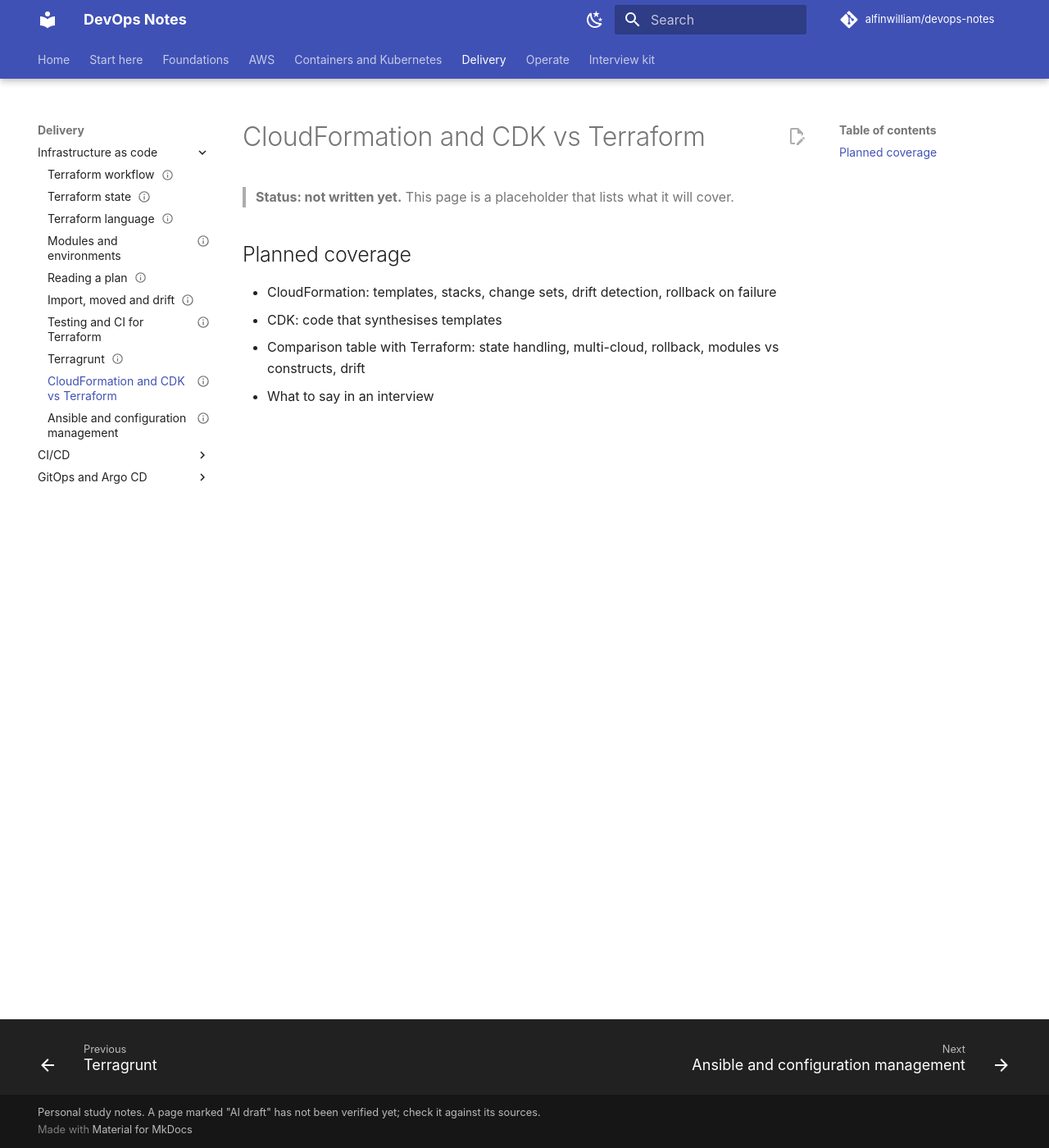
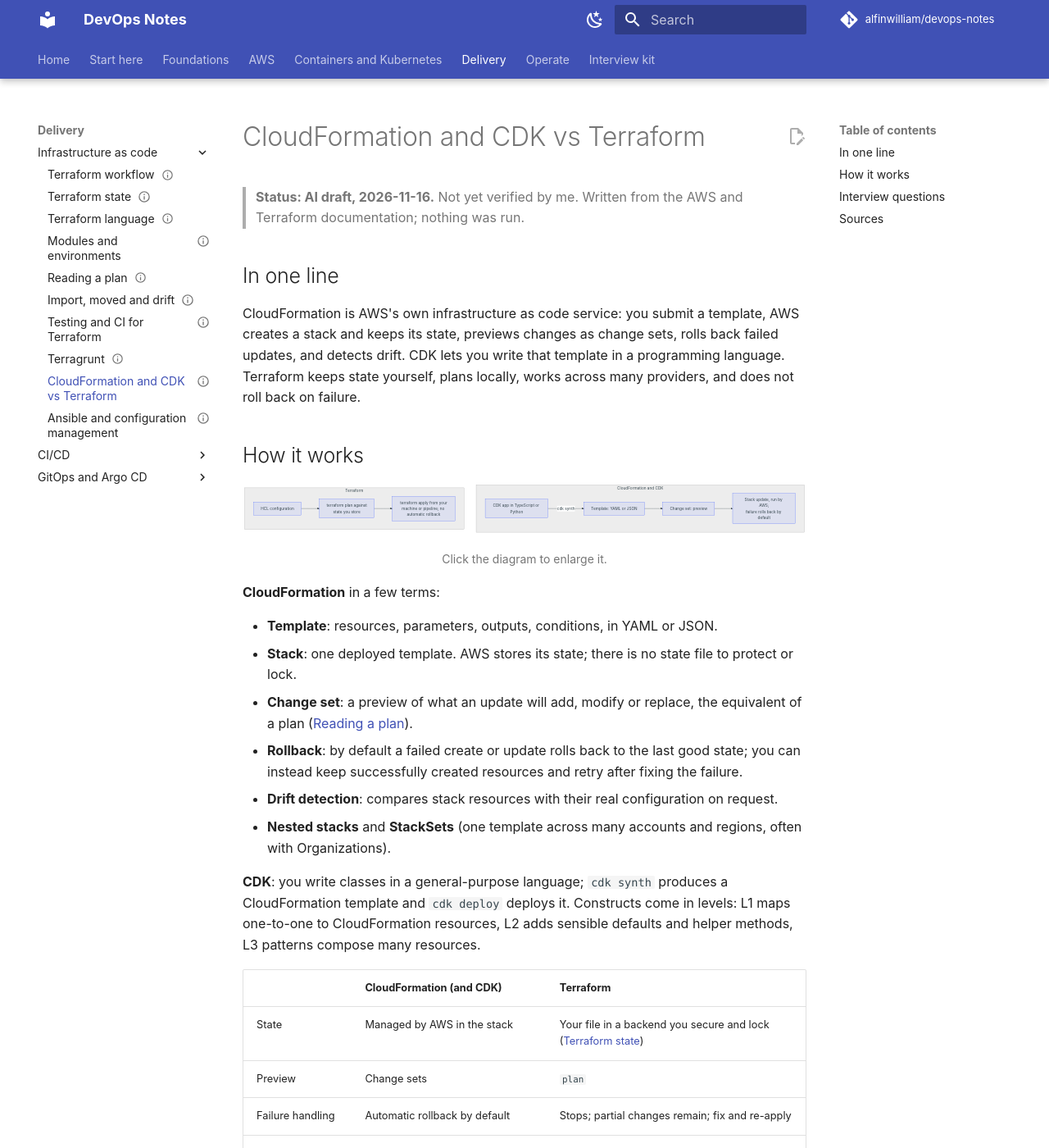
Before and after one commit to alfinwilliam/devops-notes, an MkDocs documentation site: the page built from docs/iac/cloudformation-vs-terraform.md, in a window 1280 px wide and 1400 px high. Shown: the whole window at 82% size. Built offline with MkDocs 1.6.1 and Material for MkDocs 9.7.7, drawn with Linux system fonts in a browser that asks for light colours; comment, search, counter and statistics services are not loaded; some of the changed text lies outside the part shown.

Commit message:
iac: add "CloudFormation and CDK vs Terraform"
Co-Authored-By: Claude Opus 5.5 <noreply@anthropic.com>

````diff
--- a/docs/iac/cloudformation-vs-terraform.md
+++ b/docs/iac/cloudformation-vs-terraform.md
@@ -1,17 +1,120 @@
 ---
 title: "CloudFormation and CDK vs Terraform"
-status: stub
+status: draft
 form: short
 commands: docs
 ---
 
 # CloudFormation and CDK vs Terraform
 
-> **Status: not written yet.** This page is a placeholder that lists what it will cover.
+> **Status: AI draft, 2026-11-16.** Not yet verified by me. Written from the AWS and Terraform documentation; nothing was run.
 
-## Planned coverage
+## In one line
 
-- CloudFormation: templates, stacks, change sets, drift detection, rollback on failure
-- CDK: code that synthesises templates
-- Comparison table with Terraform: state handling, multi-cloud, rollback, modules vs constructs, drift
-- What to say in an interview
+CloudFormation is AWS's own infrastructure as code service: you submit a template, AWS creates a stack and keeps its state, previews changes as change sets, rolls back failed updates, and detects drift. CDK lets you write that template in a programming language. Terraform keeps state yourself, plans locally, works across many providers, and does not roll back on failure.
+
+## How it works
+
+```mermaid
+flowchart TD
+    subgraph CFN["CloudFormation and CDK"]
+        C1["CDK app in TypeScript or Python"] -->|"cdk synth"| C2["Template: YAML or JSON"]
+        C2 --> C3["Change set: preview"]
+        C3 --> C4["Stack update, run by AWS;<br/>failure rolls back by default"]
+    end
+    subgraph TF["Terraform"]
+        T1["HCL configuration"] --> T2["terraform plan against<br/>state you store"]
+        T2 --> T3["terraform apply from your<br/>machine or pipeline; no automatic rollback"]
+    end
+```
+
+**CloudFormation** in a few terms:
+
+- **Template**: resources, parameters, outputs, conditions, in YAML or JSON.
+- **Stack**: one deployed template. AWS stores its state; there is no state file to protect or lock.
+- **Change set**: a preview of what an update will add, modify or replace, the equivalent of a plan ([Reading a plan](reading-a-plan.md)).
+- **Rollback**: by default a failed create or update rolls back to the last good state; you can instead keep successfully created resources and retry after fixing the failure.
+- **Drift detection**: compares stack resources with their real configuration on request.
+- **Nested stacks** and **StackSets** (one template across many accounts and regions, often with Organizations).
+
+**CDK**: you write classes in a general-purpose language; `cdk synth` produces a CloudFormation template and `cdk deploy` deploys it. Constructs come in levels: L1 maps one-to-one to CloudFormation resources, L2 adds sensible defaults and helper methods, L3 patterns compose many resources.
+
+| | CloudFormation (and CDK) | Terraform |
+|---|---|---|
+| State | Managed by AWS in the stack | Your file in a backend you secure and lock ([Terraform state](state.md)) |
+| Preview | Change sets | `plan` |
+| Failure handling | Automatic rollback by default | Stops; partial changes remain; fix and re-apply |
+| Providers | AWS (plus registry extensions) | Any provider: AWS, Kubernetes, GitHub, Datadog, Cloudflare |
+| Reuse | Nested stacks, modules, CDK constructs | Modules |
+| Drift | On-demand drift detection | Every plan refreshes and shows drift |
+| Language | YAML or JSON, or real code with CDK | HCL |
+| New AWS features | Often supported on launch day | Depends on the provider release |
+
+**What to say in an interview**: both are declarative; choose CloudFormation or CDK when everything is AWS and you want AWS to hold state and roll back; choose Terraform for multi-provider estates, one tool across clouds and SaaS, and a large module ecosystem. Teams often use both, for example Terraform for the platform and CDK inside an application team's repository.
+
+## Interview questions
+
+**1. What is a CloudFormation change set, and how does it compare to a Terraform plan?**
+
+<details markdown="1">
+<summary>Answer</summary>
+
+- A preview of the actions an update will take, including replacements.
+- Like a plan, it is reviewed before executing.
+- Unlike a plan, it is computed and executed by AWS against the stack it manages.
+
+</details>
+
+**2. What happens when a CloudFormation update fails, compared with Terraform?**
+
+<details markdown="1">
+<summary>Answer</summary>
+
+- CloudFormation rolls the stack back to its last stable state by default (or keeps successful resources if you choose).
+- Terraform stops; resources created before the failure stay in state; you fix and apply again.
+- Neither undoes data changes made by applications.
+
+</details>
+
+**3. What does CDK add on top of CloudFormation?**
+
+<details markdown="1">
+<summary>Answer</summary>
+
+- Real programming languages: loops, types, tests, IDE support.
+- Higher-level constructs (L2, L3) with secure defaults.
+- It still synthesises to CloudFormation, so stacks, change sets and rollback apply.
+
+</details>
+
+**4. When would you choose Terraform over CloudFormation?**
+
+<details markdown="1">
+<summary>Answer</summary>
+
+- Several clouds or SaaS providers managed together.
+- A team already skilled in Terraform with existing modules.
+- When you want local plans and fine control of state layout.
+
+</details>
+
+**5. How do you deploy the same infrastructure to many AWS accounts with each tool?**
+
+<details markdown="1">
+<summary>Answer</summary>
+
+- CloudFormation: StackSets, often driven by Organizations.
+- Terraform: a root module or Terragrunt unit per account, with roles per account ([Terragrunt](terragrunt.md)).
+- Both need pipeline credentials per account and a promotion order.
+
+</details>
+
+## Sources
+
+- [AWS CloudFormation User Guide: what is CloudFormation](https://docs.aws.amazon.com/AWSCloudFormation/latest/UserGuide/Welcome.html)
+- [AWS CloudFormation User Guide: change sets](https://docs.aws.amazon.com/AWSCloudFormation/latest/UserGuide/using-cfn-updating-stacks-changesets.html)
+- [AWS CloudFormation User Guide: handling provisioning failures](https://docs.aws.amazon.com/AWSCloudFormation/latest/UserGuide/stack-failure-options.html)
+- [AWS CloudFormation User Guide: drift detection](https://docs.aws.amazon.com/AWSCloudFormation/latest/UserGuide/using-cfn-stack-drift.html)
+- [AWS CloudFormation User Guide: StackSets](https://docs.aws.amazon.com/AWSCloudFormation/latest/UserGuide/what-is-cfnstacksets.html)
+- [AWS CDK Developer Guide](https://docs.aws.amazon.com/cdk/v2/guide/home.html)
+- [AWS CDK Developer Guide: constructs](https://docs.aws.amazon.com/cdk/v2/guide/constructs.html)
````
